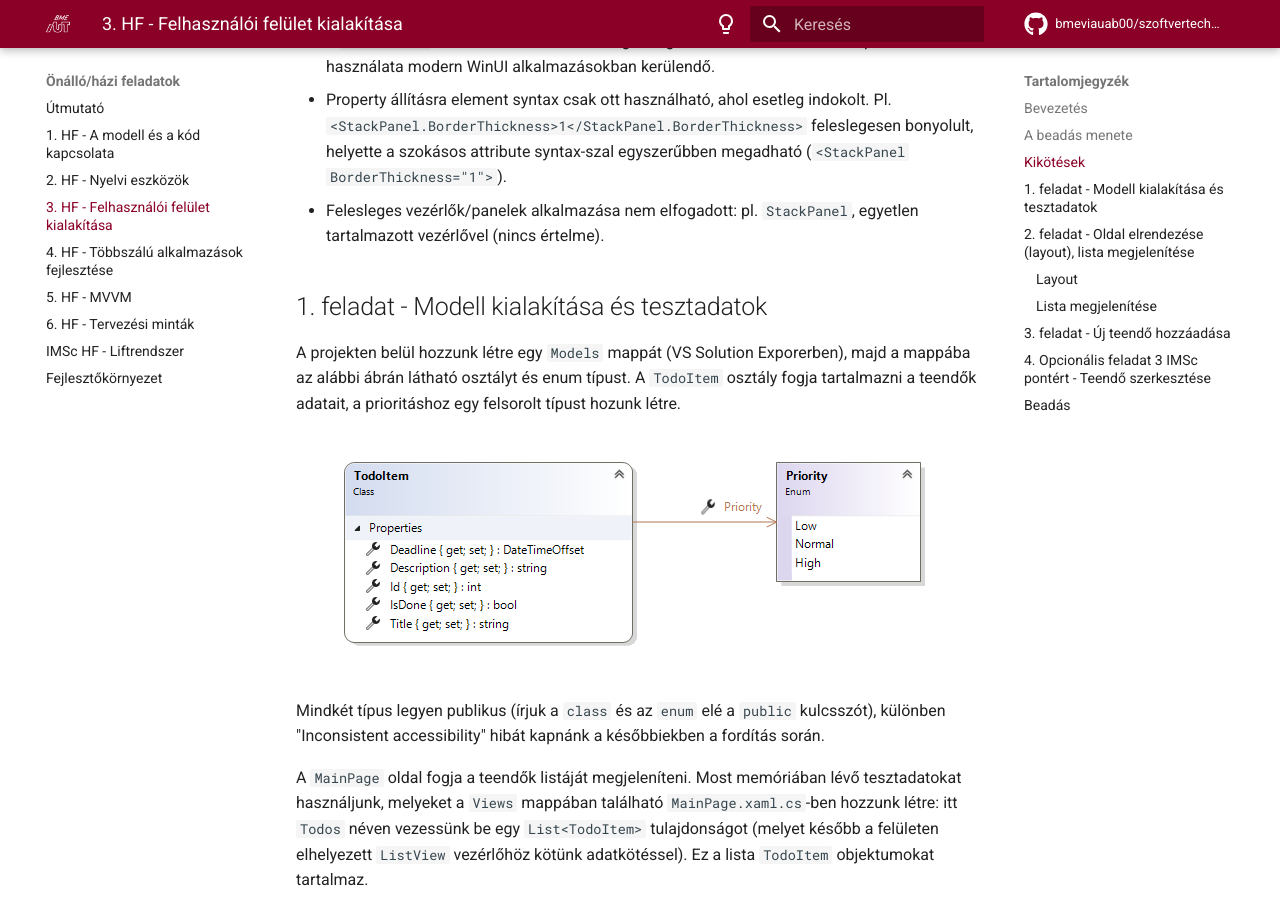
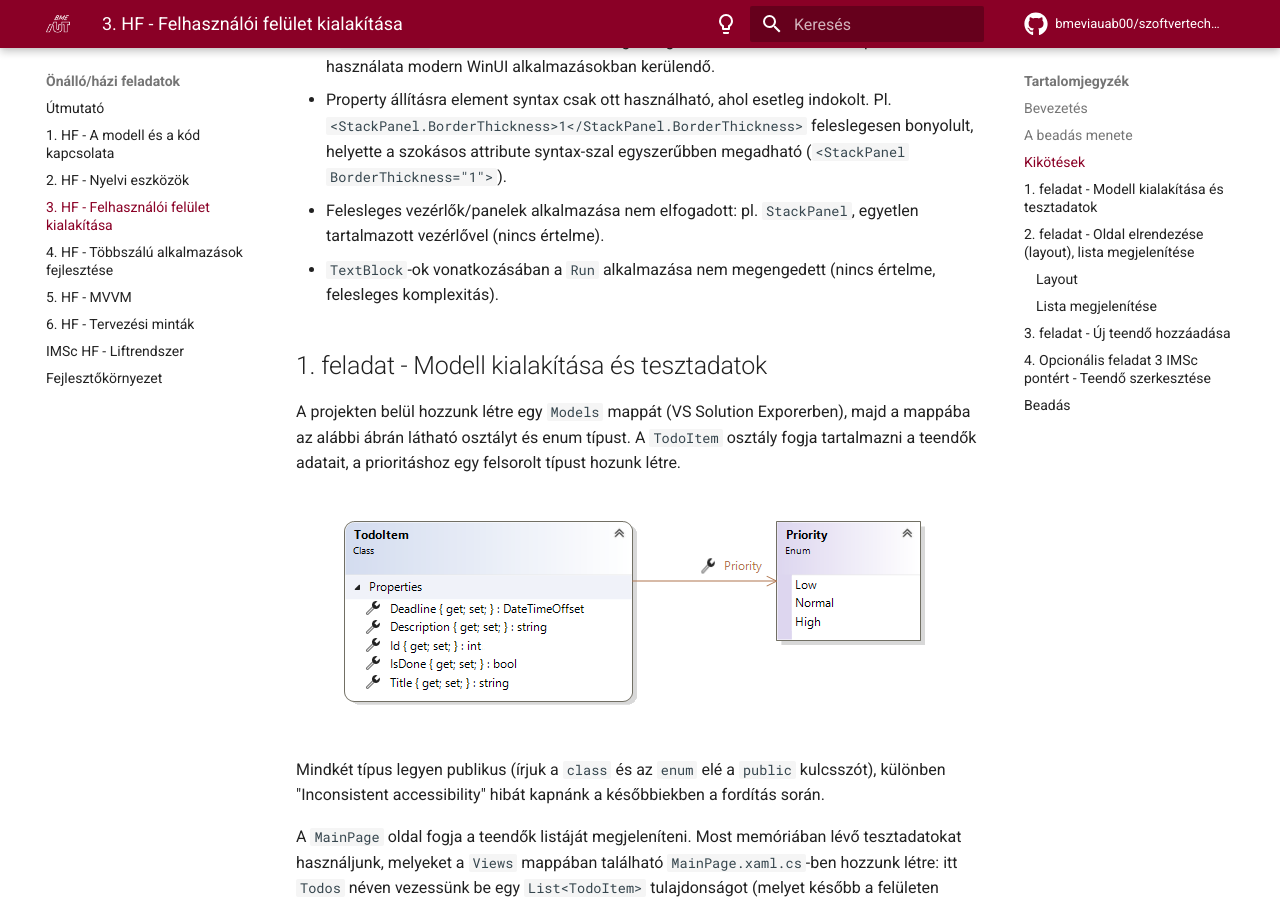
Before and after one commit to bmeviauab00/szoftvertechnikak, an MkDocs documentation site: the page built from docs/hazi/3-felhasznaloi-felulet-kialakitasa/index.md, in a window 1280 px wide and 900 px high, scrolled down 2140 px. Built offline with MkDocs 1.6.1 and Material for MkDocs 9.7.7, drawn with Linux system fonts in a browser that asks for light colours; emoji names are drawn with the system emoji font; comment, search, counter and statistics services are not loaded; the version menu is left out.

Commit message:
HF3: TextBlock Run használatának tiltása (hun, eng, ger)
Co-Authored-By: Claude Opus 4.6 (1M context) <noreply@anthropic.com>

```diff
--- a/docs/hazi/3-felhasznaloi-felulet-kialakitasa/index.md
+++ b/docs/hazi/3-felhasznaloi-felulet-kialakitasa/index.md
@@ -55,7 +55,7 @@ Mint általában, a jelen házi feladat keretében elkészítendő feladatra is
 * A `Windows.UI` névtér használata nem megendegett. Ennek oka: az itt levő típusok **közvetlen** használata modern WinUI alkalmazásokban kerülendő.
 * Property állításra element syntax csak ott használható, ahol esetleg indokolt. Pl. `<StackPanel.BorderThickness>1</StackPanel.BorderThickness>` feleslegesen bonyolult, helyette a szokásos attribute syntax-szal egyszerűbben megadható (`<StackPanel BorderThickness="1">`).
 * Felesleges vezérlők/panelek alkalmazása nem elfogadott: pl. `StackPanel`, egyetlen tartalmazott vezérlővel (nincs értelme).
-
+* `TextBlock`-ok vonatkozásában a `Run` alkalmazása nem megengedett (nincs értelme, felesleges komplexitás).
 
 ## 1. feladat - Modell kialakítása és tesztadatok
 
```
Also changed, not shown: docs/hazi/3-felhasznaloi-felulet-kialakitasa/index_eng.md (+1 -1 lines), docs/hazi/3-felhasznaloi-felulet-kialakitasa/index_ger.md (+1 -1 lines).
